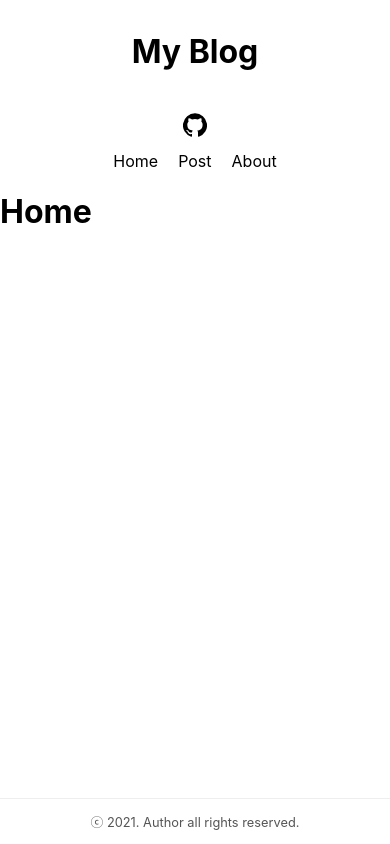
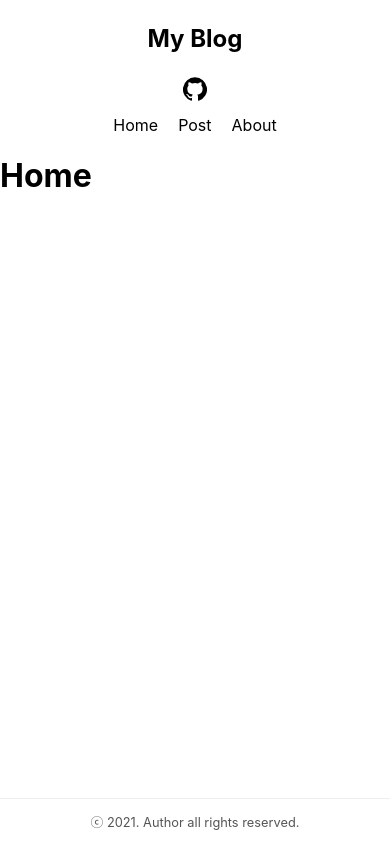
Before and after one commit to m2-modules/nextjs-blog, a Next.js app: page / in a window 390 px wide. Built offline with nearby package versions, Linux system fonts and the light colour scheme.

Commit message:
Fix styles

```diff
--- a/pages/offline.tsx
+++ b/pages/offline.tsx
@@ -9,7 +9,7 @@ const Offline: NextPage = (): JSX.Element => {
     <>
       <CommonHead />
       <h1>Missing network connection!</h1>
-      <p>Please check your network connection and retry</p>
+      <p>Please check your network connection and try again.</p>
     </>
   )
 }
--- a/src/assets/styles/layout.css
+++ b/src/assets/styles/layout.css
@@ -16,14 +16,16 @@
   grid-template-columns: 20vw 1fr 20vw;
   grid-template-areas: '. title social';
 }
-#__next > header > .title {
+#__next > header > #title {
   font-size: 2em;
   font-weight: bold;
   grid-area: title;
+  text-align: center;
 }
-#__next > header > div {
+#__next > header > #social-link-bar {
   grid-area: social;
   margin: auto 0px auto auto;
+  padding: 0px 10px;
 }
 #__next > nav {
   grid-area: nav;
@@ -44,7 +46,11 @@
     grid-template-columns: 1fr;
     grid-template-areas: 'title' 'social';
   }
-  #__next > header > div {
+  #__next > header > #title {
+    font-size: 1.5em;
+    font-weight: bold;
+  }
+  #__next > header > #social-link-bar {
     margin: auto;
     padding-bottom: 10px;
   }
--- a/src/components/BlogTitle.tsx
+++ b/src/components/BlogTitle.tsx
@@ -1,14 +1,9 @@
 import { blogConfig } from '../config/blog.config'
-import styled from 'styled-components'
-
-const StyledTitle = styled.p`
-  text-align: center;
-`
 
 const BlogTitle = (): JSX.Element => {
   return (
     <>
-      <StyledTitle className="title">{blogConfig.title}</StyledTitle>
+      <p id="title">{blogConfig.title}</p>
     </>
   )
 }
--- a/src/components/SocialLinkBar.tsx
+++ b/src/components/SocialLinkBar.tsx
@@ -66,7 +66,7 @@ const SocialLinkBar = (props: SocialLinkBarProps): JSX.Element => {
   const socials: SocialInfo[] = props.socials
 
   return (
-    <AnchorContainer>
+    <AnchorContainer id="social-link-bar">
       {socials.map(({ type, url }: SocialInfo, idx: number) => {
         return (
           <StyledAnchor
```
Also changed, not shown: src/components/PostList.tsx (+17 -7 lines).
